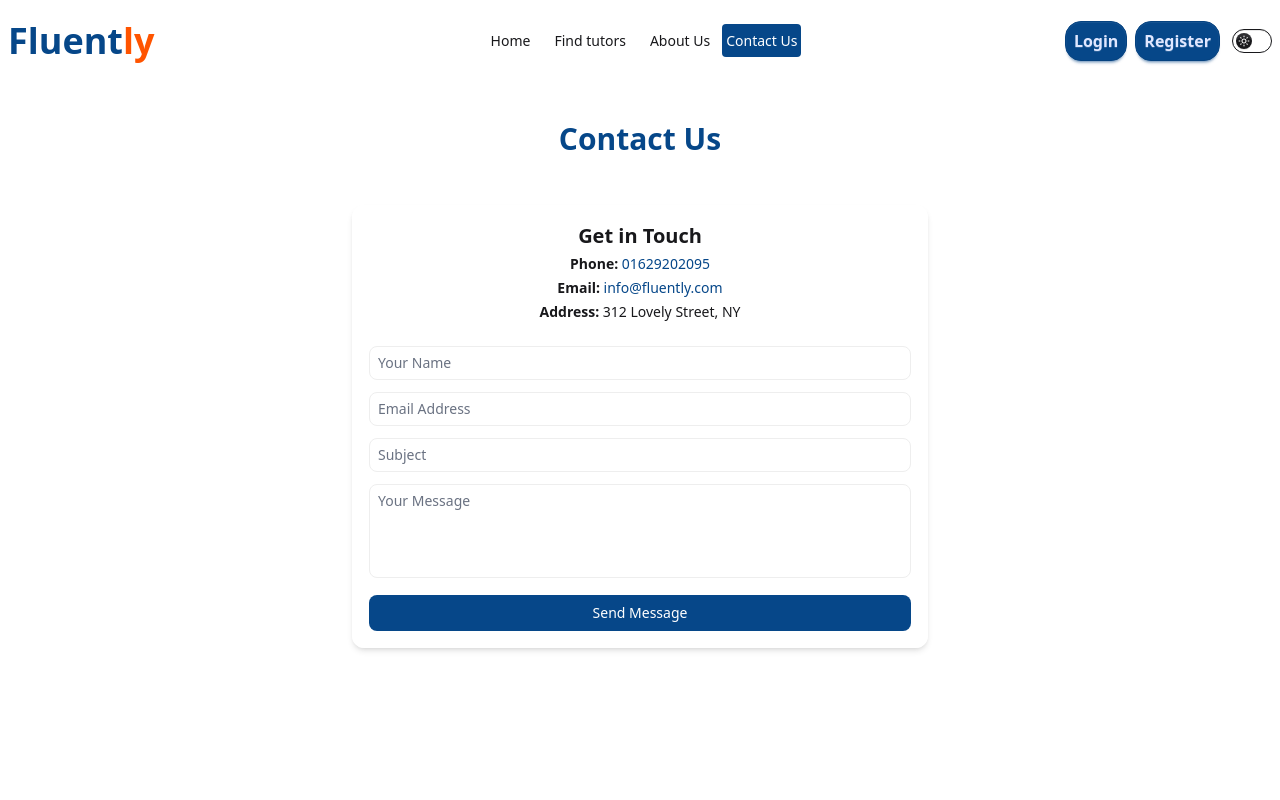
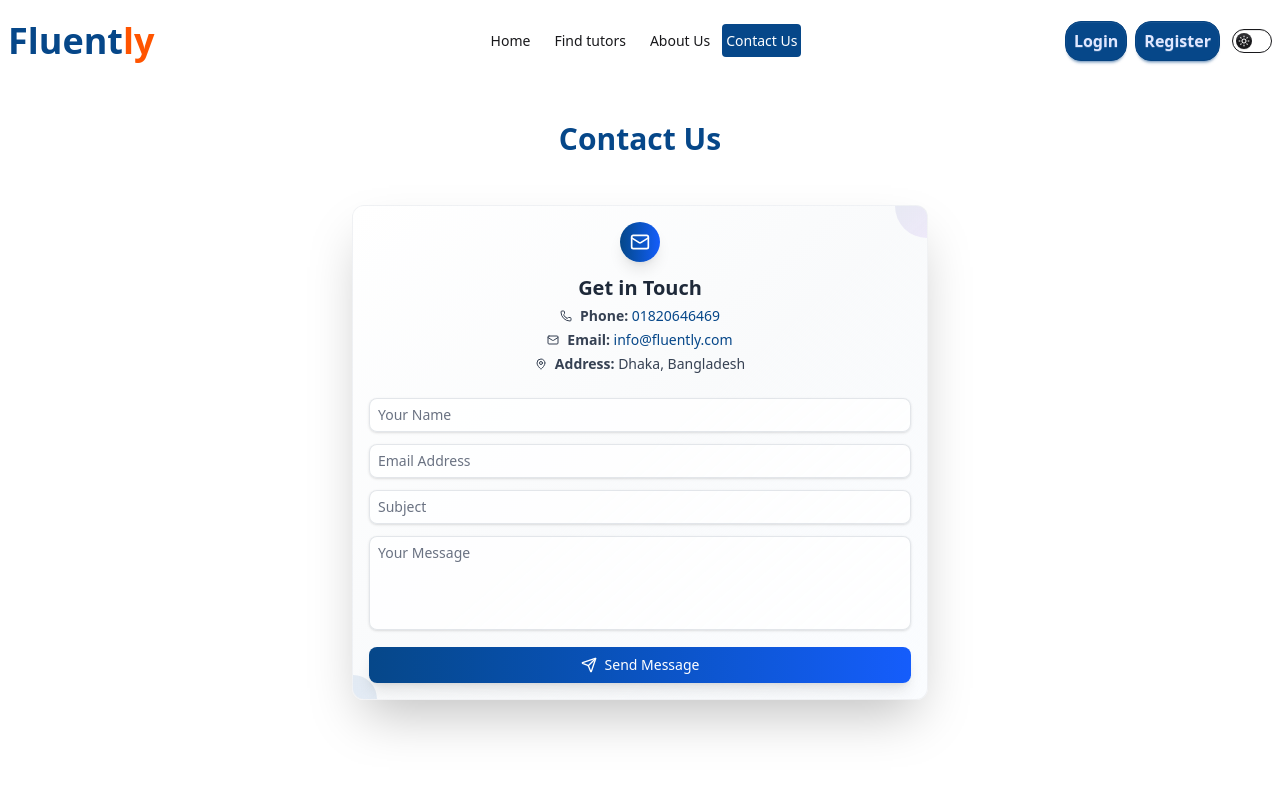
Before and after one commit to sajjadsajux/fluently, a React (Vite) app: page /contact in a window 1280 px wide. Shown: the top 800 px of the page. Built offline with nearby package versions, Linux system fonts and the light colour scheme; no server answers.

Commit message:
Changed Contact page UI

```diff
--- a/package.json
+++ b/package.json
@@ -15,6 +15,7 @@
     "daisyui": "^5.0.43",
     "firebase": "^11.8.1",
     "lottie-react": "^2.4.1",
+    "lucide-react": "^0.539.0",
     "motion": "^12.16.0",
     "react": "^19.1.0",
     "react-countup": "^6.5.3",
--- a/src/Layouts/MainLayout.jsx
+++ b/src/Layouts/MainLayout.jsx
@@ -6,7 +6,7 @@ import Footer from "../Components/Shared/Footer";
 const MainLayout = () => {
   return (
     <div>
-      <header className="bg-base-100 sticky top-0 z-50">
+      <header className="bg-base-100 sticky top-0 z-50 ">
         <Navbar></Navbar>
       </header>
       <Outlet></Outlet>
--- a/src/Pages/Contact/Contact.jsx
+++ b/src/Pages/Contact/Contact.jsx
@@ -1,11 +1,11 @@
 import { useEffect } from "react";
 import { toast } from "react-toastify";
+import { Mail, Phone, MapPin, Send } from "lucide-react";
 import SetTitle from "../../Hooks/SetTitle";
 
 const Contact = () => {
   const handleSubmit = (e) => {
     e.preventDefault();
-
     toast.success("Thank you for contacting us! We will get back to you soon.");
     e.target.reset();
   };
@@ -15,42 +15,106 @@ const Contact = () => {
   useEffect(() => {
     window.scrollTo({ top: 0, behavior: "smooth" });
   }, []);
+
   return (
     <section className="container mx-auto py-10 min-h-screen px-4 md:px-0">
-      <h2 className="text-3xl  text-center mb-12 text-primary  font-bold ">Contact Us</h2>
-      <div className="max-w-xl mx-auto my-8 p-4 rounded-xl shadow-md border border-white">
-        <div className="mb-6 text-center space-y-1 text-sm ">
-          <h2 className="text-xl font-bold">Get in Touch</h2>
+      <h2 className="text-3xl text-center mb-12 text-primary font-bold">Contact Us</h2>
+
+      <div className="max-w-xl mx-auto my-8 p-4 rounded-xl shadow-2xl bg-gradient-to-br from-white via-gray-50 to-blue-50/30 border border-gray-200/50 backdrop-blur-sm relative overflow-hidden">
+        {/* Subtle decorative elements */}
+        <div className="absolute top-0 right-0 w-16 h-16 bg-gradient-to-br from-primary/10 to-purple-500/10 rounded-full -translate-y-8 translate-x-8"></div>
+        <div className="absolute bottom-0 left-0 w-12 h-12 bg-gradient-to-tr from-blue-500/10 to-primary/10 rounded-full translate-y-6 -translate-x-6"></div>
+
+        <div className="relative z-10">
+          {/* Contact Info Section */}
+          <div className="mb-6 text-center space-y-1 text-sm">
+            <div className="flex items-center justify-center mb-3">
+              <div className="w-10 h-10 bg-gradient-to-r from-primary to-blue-600 rounded-full flex items-center justify-center shadow-lg">
+                <Mail className="w-5 h-5 text-white" />
+              </div>
+            </div>
+            <h2 className="text-xl font-bold text-gray-800">Get in Touch</h2>
+
+            <div className="flex items-center justify-center space-x-2 text-gray-700 hover:text-primary transition-colors group">
+              <Phone className="w-3 h-3 group-hover:scale-110 transition-transform" />
               <p>
                 <strong>Phone:</strong>{" "}
-            <a href="tel:+8801629202095" className="text-primary hover:underline">
-              01629202095
+                <a href="tel:+8801820646469" className="text-primary hover:underline font-medium">
+                  01820646469
                 </a>
               </p>
+            </div>
+
+            <div className="flex items-center justify-center space-x-2 text-gray-700 hover:text-primary transition-colors group">
+              <Mail className="w-3 h-3 group-hover:scale-110 transition-transform" />
               <p>
                 <strong>Email:</strong>{" "}
-            <a href="mailto:info@fluently.com" className="text-primary hover:underline">
+                <a href="mailto:info@fluently.com" className="text-primary hover:underline font-medium">
                   info@fluently.com
                 </a>
               </p>
+            </div>
+
+            <div className="flex items-center justify-center space-x-2 text-gray-700 group">
+              <MapPin className="w-3 h-3 group-hover:scale-110 transition-transform" />
               <p>
-            <strong>Address:</strong> 312 Lovely Street, NY
+                <strong>Address:</strong> Dhaka, Bangladesh
               </p>
             </div>
+          </div>
 
+          {/* Form */}
           <form onSubmit={handleSubmit} className="space-y-3 text-sm">
-          <input required type="text" name="name" placeholder="Your Name" className="w-full px-2 py-1.5 rounded-lg border border-base-300 bg-base-100 placeholder-gray-500 focus:outline-none focus:ring-2 focus:ring-primary" />
+            <div className="relative group">
+              <input
+                required
+                type="text"
+                name="name"
+                placeholder="Your Name"
+                className="w-full px-2 py-1.5 rounded-lg border border-gray-300/60 bg-white/80 placeholder-gray-500 focus:outline-none focus:ring-2 focus:ring-primary focus:border-transparent hover:border-primary/50 hover:bg-white transition-all duration-200 shadow-sm hover:shadow-md"
+              />
+              <div className="absolute inset-0 rounded-lg bg-gradient-to-r from-primary/5 to-blue-500/5 opacity-0 group-hover:opacity-100 transition-opacity pointer-events-none"></div>
+            </div>
 
-          <input required type="email" name="email" placeholder="Email Address" className="w-full px-2 py-1.5 rounded-lg border border-base-300 bg-base-100 placeholder-gray-500 focus:outline-none focus:ring-2 focus:ring-primary" />
+            <div className="relative group">
+              <input
+                required
+                type="email"
+                name="email"
+                placeholder="Email Address"
+                className="w-full px-2 py-1.5 rounded-lg border border-gray-300/60 bg-white/80 placeholder-gray-500 focus:outline-none focus:ring-2 focus:ring-primary focus:border-transparent hover:border-primary/50 hover:bg-white transition-all duration-200 shadow-sm hover:shadow-md"
+              />
+              <div className="absolute inset-0 rounded-lg bg-gradient-to-r from-primary/5 to-blue-500/5 opacity-0 group-hover:opacity-100 transition-opacity pointer-events-none"></div>
+            </div>
 
-          <input required type="text" name="subject" placeholder="Subject" className="w-full px-2 py-1.5 rounded-lg border border-base-300 bg-base-100 placeholder-gray-500 focus:outline-none focus:ring-2 focus:ring-primary" />
+            <div className="relative group">
+              <input
+                required
+                type="text"
+                name="subject"
+                placeholder="Subject"
+                className="w-full px-2 py-1.5 rounded-lg border border-gray-300/60 bg-white/80 placeholder-gray-500 focus:outline-none focus:ring-2 focus:ring-primary focus:border-transparent hover:border-primary/50 hover:bg-white transition-all duration-200 shadow-sm hover:shadow-md"
+              />
+              <div className="absolute inset-0 rounded-lg bg-gradient-to-r from-primary/5 to-blue-500/5 opacity-0 group-hover:opacity-100 transition-opacity pointer-events-none"></div>
+            </div>
 
-          <textarea required name="message" rows="4" placeholder="Your Message" className="w-full px-2 py-1.5 rounded-lg border border-base-300 bg-base-100 placeholder-gray-500 resize-none focus:outline-none focus:ring-2 focus:ring-primary" />
+            <div className="relative group">
+              <textarea
+                required
+                name="message"
+                rows="4"
+                placeholder="Your Message"
+                className="w-full px-2 py-1.5 rounded-lg border border-gray-300/60 bg-white/80 placeholder-gray-500 resize-none focus:outline-none focus:ring-2 focus:ring-primary focus:border-transparent hover:border-primary/50 hover:bg-white transition-all duration-200 shadow-sm hover:shadow-md"
+              />
+              <div className="absolute inset-0 rounded-lg bg-gradient-to-r from-primary/5 to-blue-500/5 opacity-0 group-hover:opacity-100 transition-opacity pointer-events-none"></div>
+            </div>
 
-          <button type="submit" className="w-full py-2 bg-primary text-white rounded-lg font-medium hover:bg-primary-focus active:scale-95 transition-transform">
-            Send Message
+            <button type="submit" className="w-full py-2 bg-gradient-to-r from-primary to-blue-600 text-white rounded-lg font-medium hover:from-primary/90 hover:to-blue-700 active:scale-95 transition-all duration-200 shadow-lg hover:shadow-xl flex items-center justify-center space-x-2">
+              <Send className="w-4 h-4" />
+              <span>Send Message</span>
             </button>
           </form>
+        </div>
       </div>
     </section>
   );
```
Also changed, not shown: 1 other file (tests, documents, lock files or other folders). Lines whose indentation alone changed are shown as unchanged.
